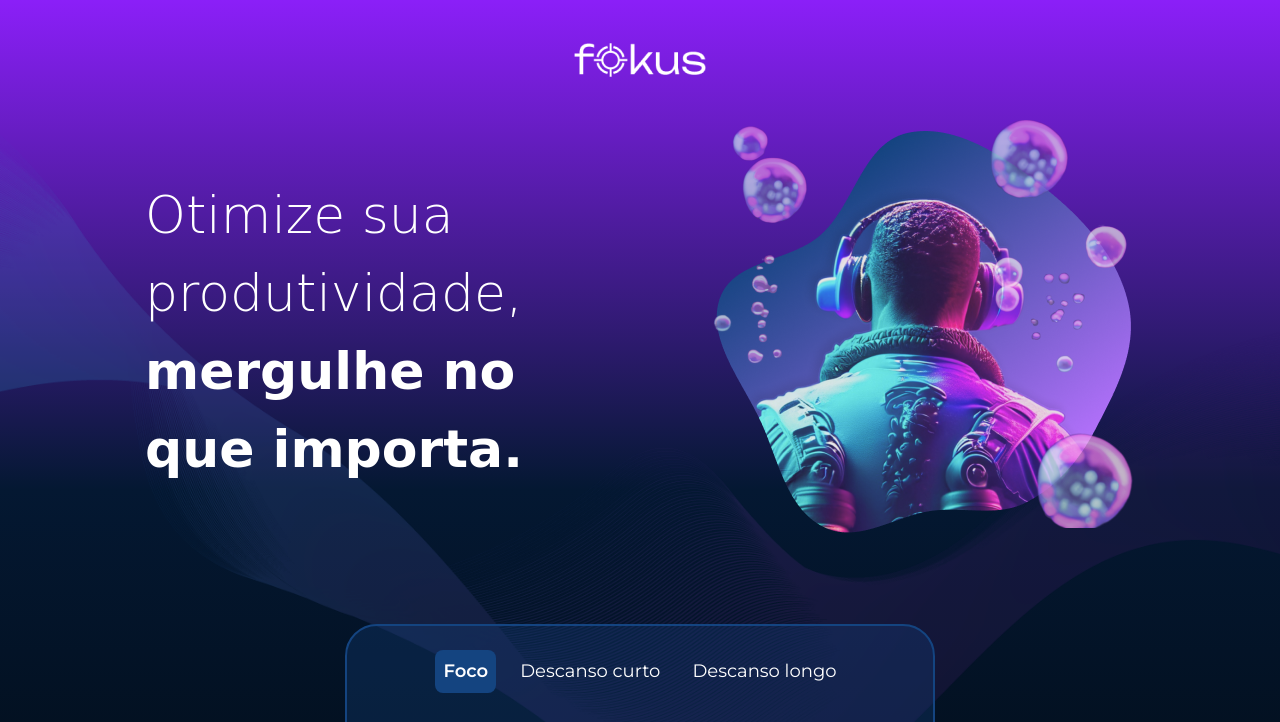
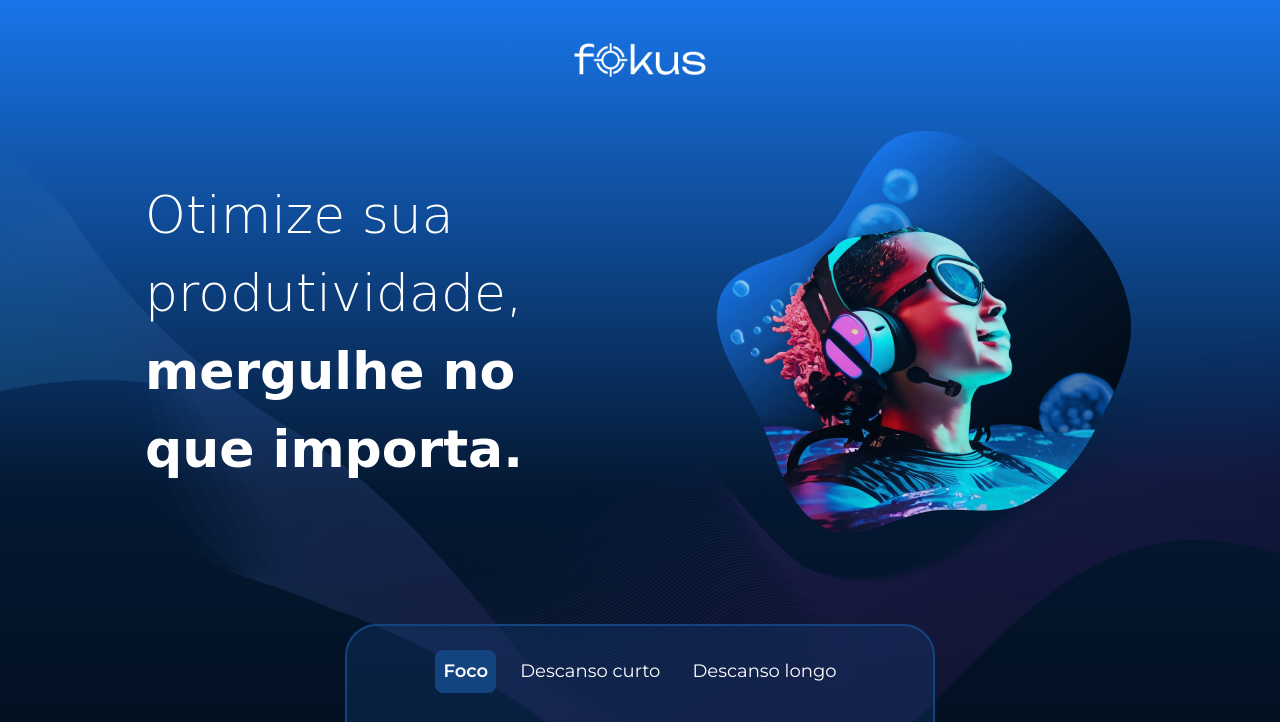
Before and after one commit to PedroPassos081/Fokus-projeto-base, a plain HTML site: page index.html in a window 1280 px wide. Both pictures are taken after a click on the button "Descanso curto". Shown: the top 722 px of the page. Drawn offline with nearby package versions, Linux system fonts and the light colour scheme; a web font is replaced by a local one.

Commit message:
alterando imagens de fundo de acordo com o figma

```diff
--- a/index.html
+++ b/index.html
@@ -15,6 +15,7 @@
         href="https://fonts.googleapis.com/css2?family=Montserrat:ital,wght@0,100;0,200;0,300;0,400;0,500;0,600;0,700;0,800;0,900;1,100;1,200;1,300;1,400;1,500;1,600;1,700;1,800;1,900&family=Prata&family=Unbounded:wght@200;300;400;500;600;700;800;900&display=swap"
         rel="stylesheet">
     <link rel="stylesheet" href="./styles.css">
+    <script src="script.js" defer></script>
 </head>
 
 <body>
--- /dev/null
+++ b/script.js
@@ -0,0 +1,20 @@
+const html = document.querySelector('html')
+const focoBt = document.querySelector('.app__card-button--foco')
+const curtoBt = document.querySelector('.app__card-button--curto')
+const longoBt = document.querySelector('.app__card-button--longo')
+const banner = document.querySelector('.app__image')
+
+focoBt.addEventListener('click', () => {
+    html.setAttribute('data-contexto', 'foco')
+    banner.setAttribute('src', '/imagens/foco.png')
+})
+
+curtoBt.addEventListener('click', () => {
+    html.setAttribute('data-contexto', 'descanso-curto')
+    banner.setAttribute('src', '/imagens/descanso-curto.png')
+})
+
+curtoBt.addEventListener('click', () => {
+    html.setAttribute('data-contexto', 'descanso-longo')
+    banner.setAttribute('src', '/imagens/descanso-longo.png')
+})
```
